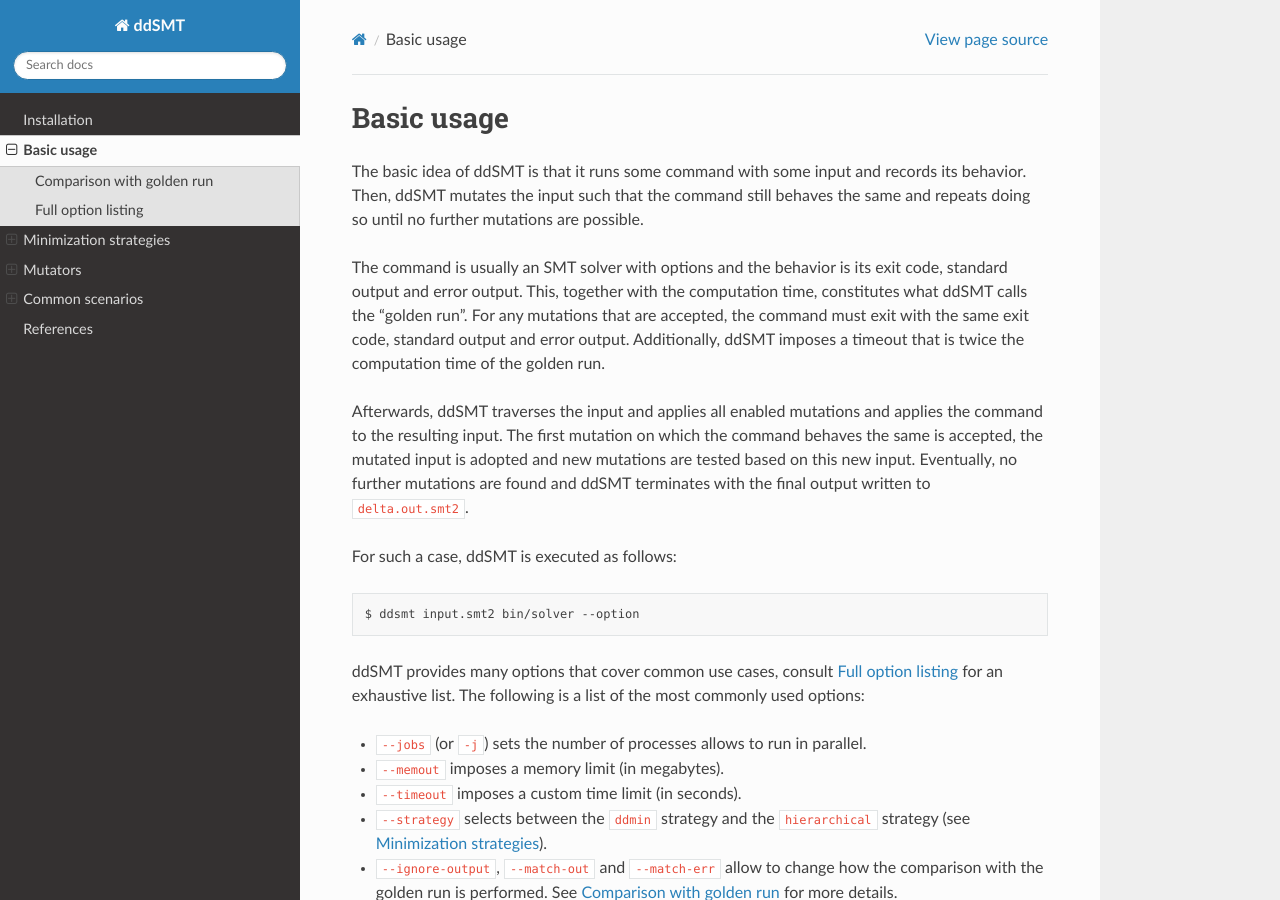
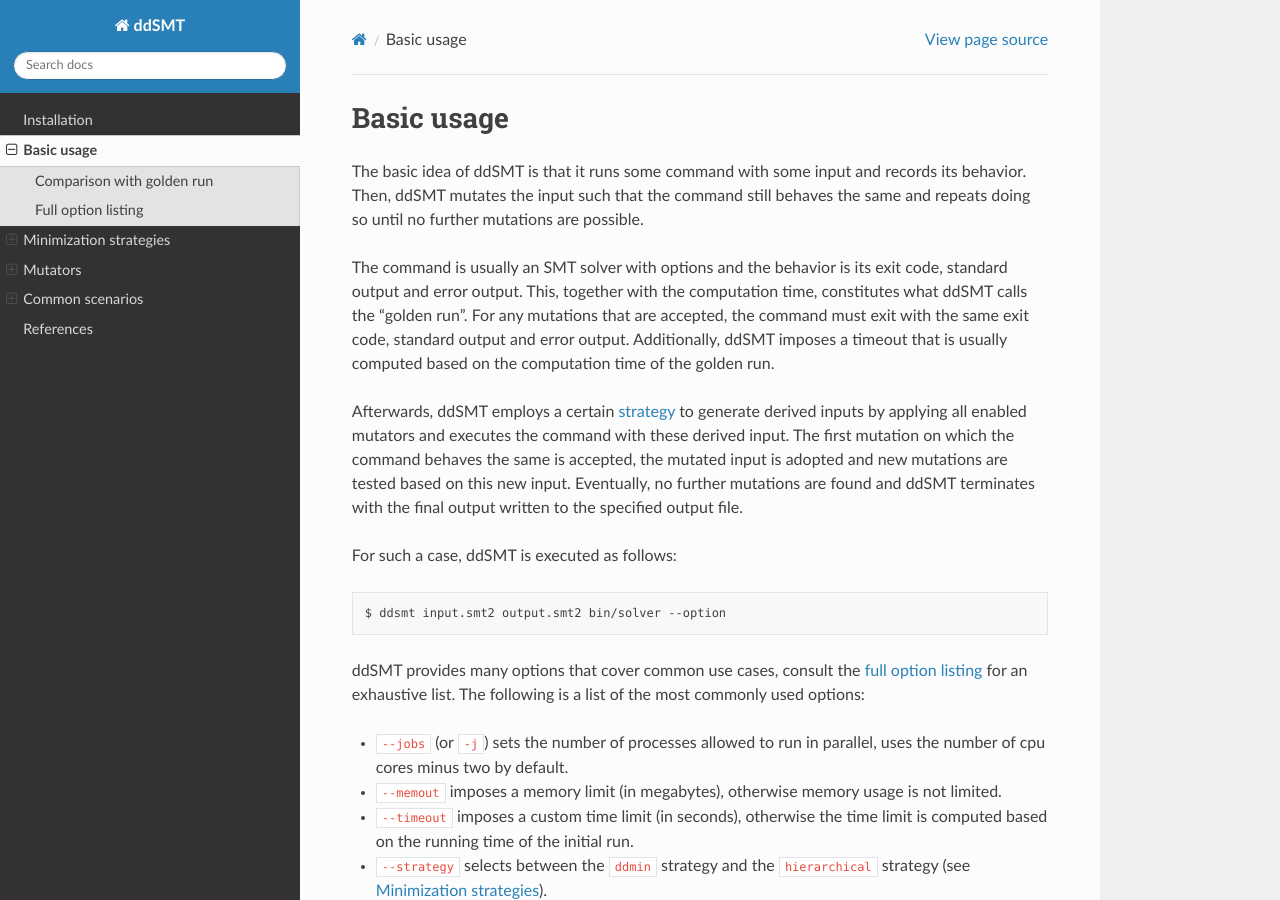
Before and after one commit to ddsmt/ddSMT, a Sphinx documentation site: the page built from docs/usage.rst, in a window 1280 px wide and 900 px high. Built offline with Sphinx 7.4.7 and the Read the Docs theme 2.0.0, drawn with Linux system fonts in a browser that asks for light colours.

Commit message:
Improve docs.

```diff
--- a/docs/installation.rst
+++ b/docs/installation.rst
@@ -15,7 +16,7 @@
     $ pip3 install ddsmt==
     $ pip3 install ddsmt==<version>
 
-If you want to experiment with ddSMT, for example to test custom mutators, clone ddSMT from github and run it from your working copy:
+If you want to experiment with ddSMT, for example to test :ref:`custom mutators <Writing new mutators>`, clone ddSMT from github and run it from your working copy:
 
 .. code-block:: bash
 
--- a/docs/usage.rst
+++ b/docs/usage.rst
@@ -5,22 +5,22 @@
 Then, ddSMT mutates the input such that the command still behaves the same and repeats doing so until no further mutations are possible.
 
 The command is usually an SMT solver with options and the behavior is its exit code, standard output and error output. This, together with the computation time, constitutes what ddSMT calls the "golden run".
-For any mutations that are accepted, the command must exit with the same exit code, standard output and error output. Additionally, ddSMT imposes a timeout that is twice the computation time of the golden run.
+For any mutations that are accepted, the command must exit with the same exit code, standard output and error output. Additionally, ddSMT imposes a timeout that is usually computed based on the computation time of the golden run.
 
-Afterwards, ddSMT traverses the input and applies all enabled mutations and applies the command to the resulting input. The first mutation on which the command behaves the same is accepted, the mutated input is adopted and new mutations are tested based on this new input.
-Eventually, no further mutations are found and ddSMT terminates with the final output written to ``delta.out.smt2``.
+Afterwards, ddSMT employs a certain :ref:`strategy <Minimization strategies>` to generate derived inputs by applying all enabled mutators and executes the command with these derived input. The first mutation on which the command behaves the same is accepted, the mutated input is adopted and new mutations are tested based on this new input.
+Eventually, no further mutations are found and ddSMT terminates with the final output written to the specified output file.
 
 For such a case, ddSMT is executed as follows:
 
 .. code-block:: bash
 
-    $ ddsmt input.smt2 bin/solver --option
+    $ ddsmt input.smt2 output.smt2 bin/solver --option
 
-ddSMT provides many options that cover common use cases, consult :ref:`Full option listing` for an exhaustive list. The following is a list of the most commonly used options:
+ddSMT provides many options that cover common use cases, consult the :ref:`full option listing <Full option listing>` for an exhaustive list. The following is a list of the most commonly used options:
 
-* ``--jobs`` (or ``-j``) sets the number of processes allows to run in parallel.
-* ``--memout`` imposes a memory limit (in megabytes).
-* ``--timeout`` imposes a custom time limit (in seconds).
+* ``--jobs`` (or ``-j``) sets the number of processes allowed to run in parallel, uses the number of cpu cores minus two by default.
+* ``--memout`` imposes a memory limit (in megabytes), otherwise memory usage is not limited.
+* ``--timeout`` imposes a custom time limit (in seconds), otherwise the time limit is computed based on the running time of the initial run.
 * ``--strategy`` selects between the ``ddmin`` strategy and the ``hierarchical`` strategy (see :doc:`strategies`).
 * ``--ignore-output``, ``--match-out`` and ``--match-err`` allow to change how the comparison with the golden run is performed. See :ref:`Comparison with golden run` for more details.
 
--- a/setup.cfg
+++ b/setup.cfg
@@ -12,8 +12,8 @@
 license = GPL
 license_file = LICENSE
 description = A delta debugger for SMT-LIBv2 files
-long_description = file: README.md
-long_description_content_type = text/markdown
+long_description = file: README.rst
+long_description_content_type = text/x-rst
 classifiers =
     Intended Audience :: Science/Research
     License :: OSI Approved :: GNU General Public License v3 (GPLv3)
```
Also changed, not shown: other parts of docs/installation.rst (+1 -0 lines).
